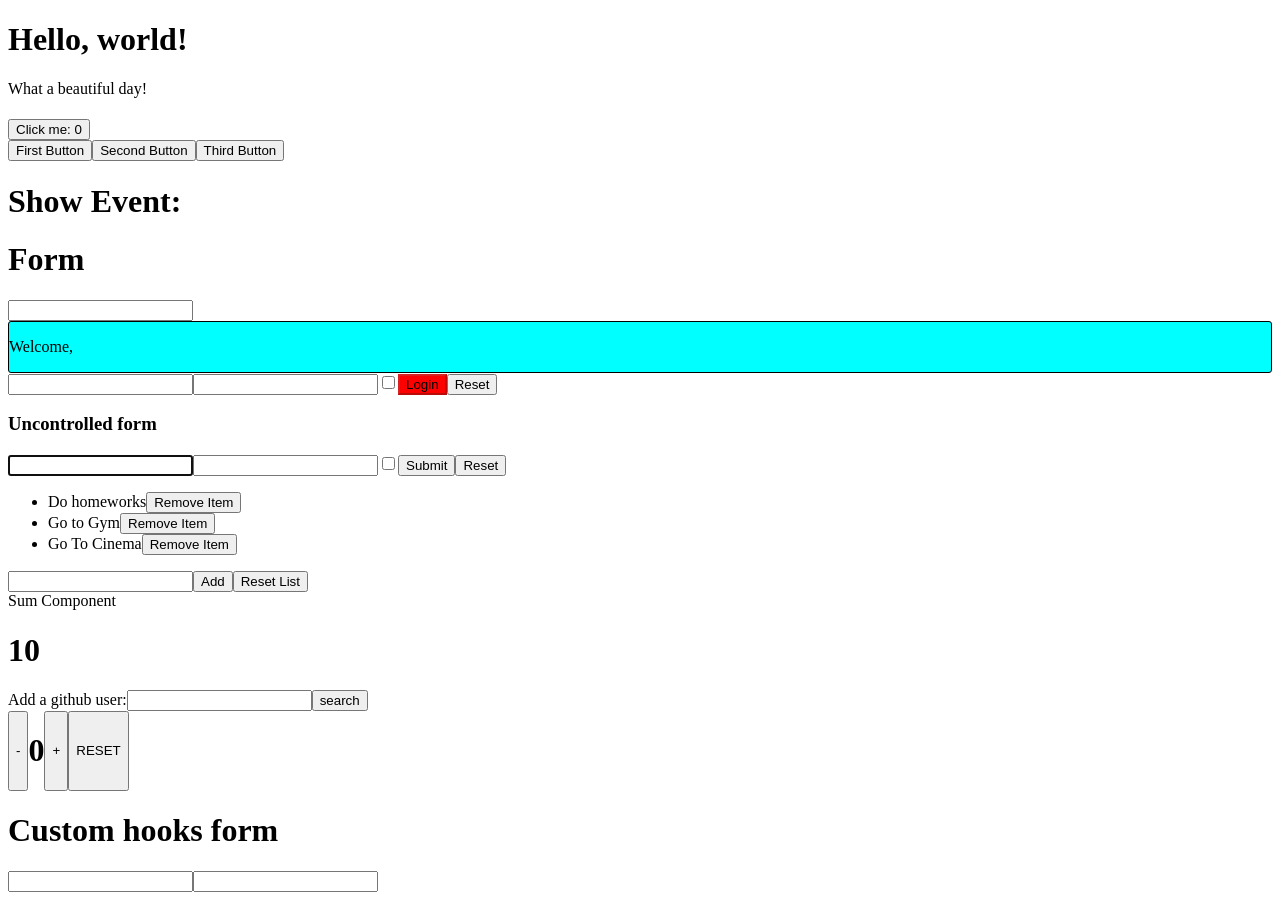
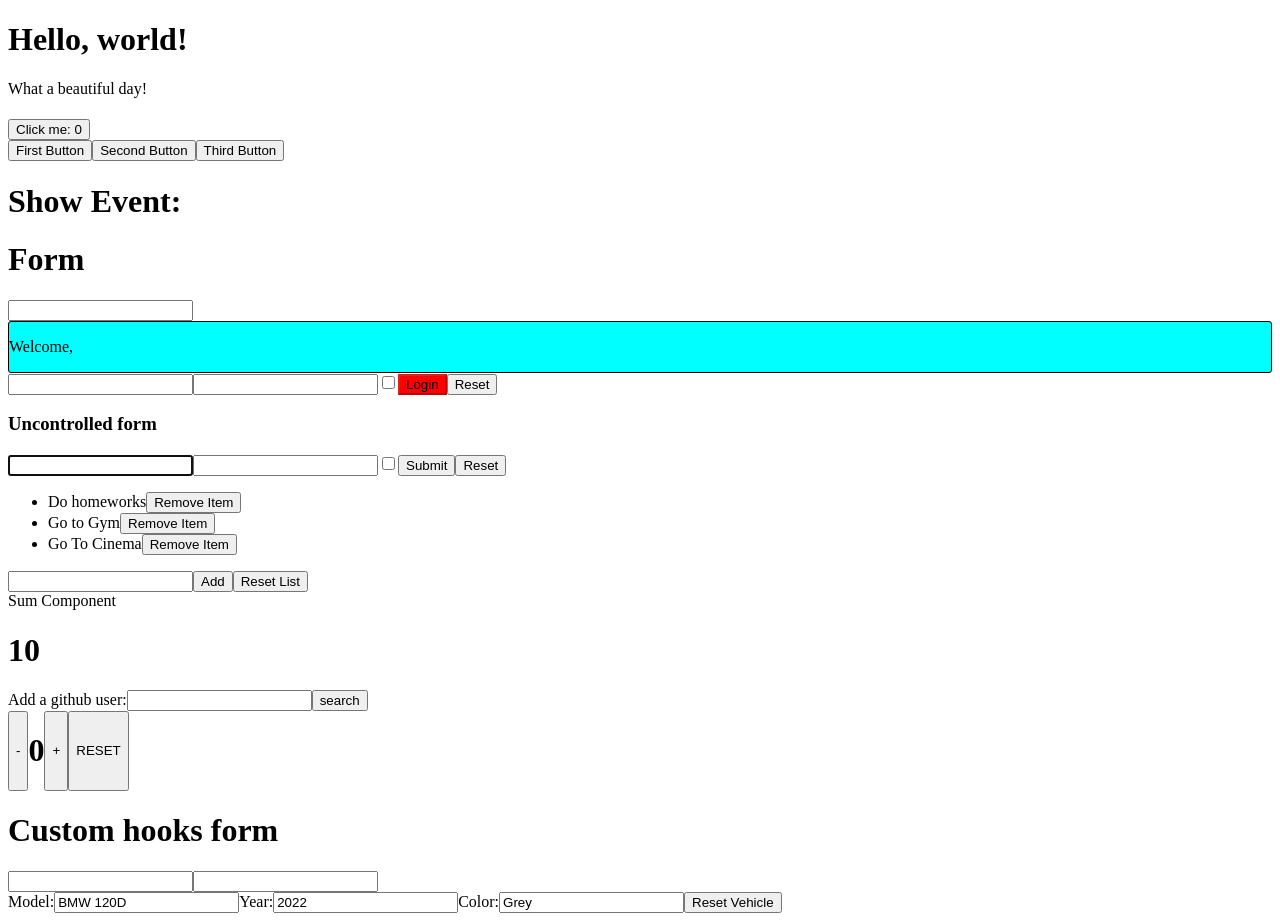
Before and after one commit to RiccardoPriolo/React-exercises, a React (Create React App) app: page /users/1 in a window 1280 px wide. Before the commit the page ends 900 px from the top, so only its background shows below. Built offline with nearby package versions, Linux system fonts and the light colour scheme.

Commit message:
Svolgimento use-ref-02

```diff
--- a/src/App.js
+++ b/src/App.js
@@ -13,6 +13,7 @@ import { Sum } from "./Sum";
 import GitHubUserList from "./GitHubUserList";
 import CustomCounter from "./useCounter";
 import { CustomLogin } from "./useForm";
+import  CarDetails from "./CarDetails";
 
 class App extends React.Component {
   render() {
@@ -35,6 +36,7 @@ class App extends React.Component {
         <GitHubUserList />
         <CustomCounter />
         <CustomLogin />
+        <CarDetails initialData={{ model: "BMW 120D", year: "2022", color: "Grey" }}/>
       </div>
     );
   }
--- a/src/CarDetails.js
+++ b/src/CarDetails.js
@@ -1,59 +1,43 @@
-// import { useRef, useState } from "react";
+import { useRef, useState } from "react"
 
-// export function CarDetails({ initialData }) {
-//   const modelRef = useRef();
-//   const yearRef = useRef();
-//   const colorRef = useRef();
+export default function CarDetails({initialData}) {
+    const modelRef = useRef()
+    const yearRef = useRef()
+    const colorRef = useRef()
 
-//   const [model, setModel] = useState("");
-//   const [year, setYear] = useState("");
-//   const [color, setColor] = useState("");
+    const [model, setModel] = useState('')
+    const [year, setYear] = useState('')
+    const [color, setColor] = useState('')
 
-//   function modelHandler() {
-//     setModel(modelRef.current.value);
-//   }
+    function modelHandler() {
+        setModel(modelRef.current.value)
+    }
 
-//   function yearHandler() {
-//     setYear(yearRef.current.value);
-//   }
+    function yearHandler() {
+        setYear(yearRef.current.value)
+    }
 
-//   function colorHandler() {
-//     setColor(colorRef.current.value);
-//   }
+    function colorHandler() {
+        setColor(colorRef.current.value)
+    }
 
-//   function handleFormReset(e) {
-//     e.preventDefault();
-//     modelRef.current.value = initialData.model;
-//     yearRef.current.value = initialData.year;
-//     colorRef.current.value = initialData.color;
-//     console.log(model, year, color);
-//   }
+    function handleFormReset(e) {
+        e.preventDefault()
+        modelRef.current.value = initialData.model;
+        yearRef.current.value = initialData.year;
+        colorRef.current.value = initialData.color;
+        console.log(model, year, color)
+    }
 
-//   return (
-//     <form onSubmit={handleFormReset}>
-//       <label for="model">Model:</label>
-//       <input
-//         name="model"
-//         defaultValue={initialData.model}
-//         ref={modelRef}
-//         onChange={modelHandler}
-//       />
-//       <label for="year">Year:</label>
-//       <input
-//         name="year"
-//         type="number"
-//         defaultValue={initialData.year}
-//         ref={yearRef}
-//         onChange={yearHandler}
-//       />
-//       <label for="color">Color:</label>
-//       <input
-//         name="color"
-//         defaultValue={initialData.color}
-//         ref={colorRef}
-//         onChange={colorHandler}
-//       />
-//       <button type="submit">reset</button>
-//     </form>
-//   );
-// }
+    return (
+        <form onSubmit={handleFormReset}>
+            <label for="model">Model:</label>
+            <input name="model" defaultValue={initialData.model} ref={modelRef} onChange={modelHandler} />
+            <label for="year">Year:</label>
+            <input name="year" type="number" defaultValue={initialData.year} ref={yearRef} onChange={yearHandler} />
+            <label for="color">Color:</label>
+            <input name="color" defaultValue={initialData.color} ref={colorRef} onChange={colorHandler} />
+            <button type="submit">Reset Vehicle</button>
+        </form>
+    )
+}
```
